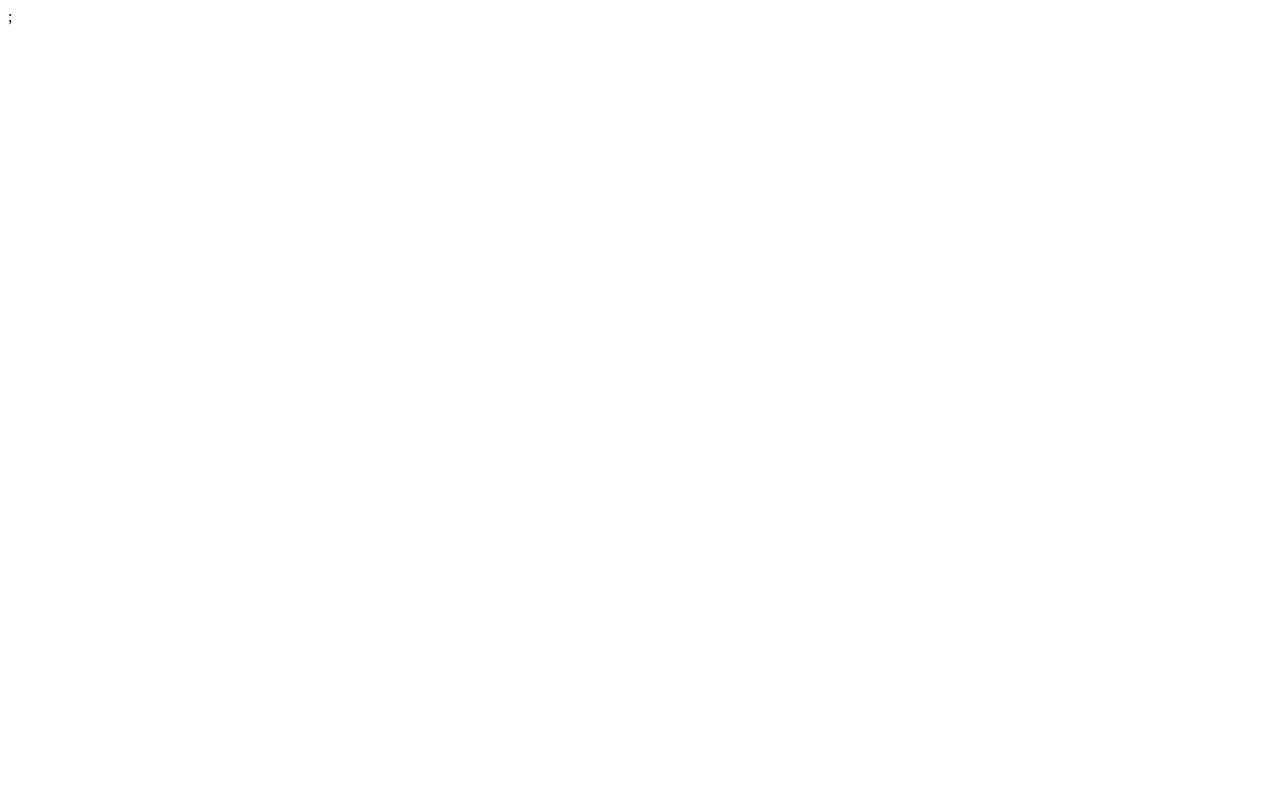
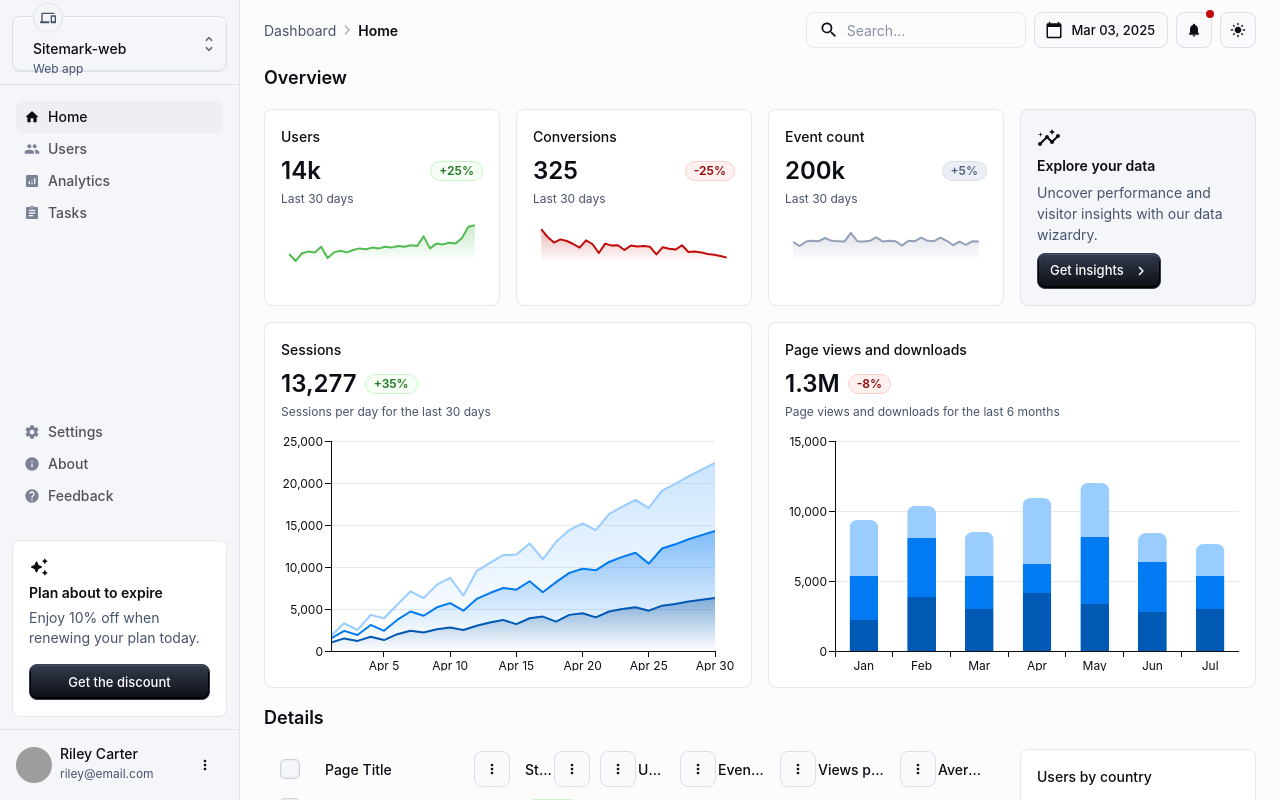
Before and after one commit to ajaykumar-bg/react-hook-form-mui-example, a React (Create React App) app: page /dashboard in a window 1280 px wide. Before the commit this address had no page. Shown: the top 800 px of the page. Built offline with nearby package versions, Linux system fonts and the light colour scheme; grey boxes are pictures that could not be loaded.

Commit message:
Integrated UI with MUI design template

```diff
--- a/src/App.jsx
+++ b/src/App.jsx
@@ -16,6 +16,11 @@ import ProtectedRoute from './components/ProtectedRoute';
 
 import AppLayout from './layout/AppLayout';
 
+import MainGrid from './layout/components/MainGrid';
+import UserManagement from './features/users/components/UserManagement';
+import Settings from './components/Settings';
+import About from './components/About';
+
 const App = () => {
 	return (
 		<Provider store={store}>
@@ -24,15 +29,46 @@ const App = () => {
 					<Route path='/login' element={<Login />} />
 					<Route path='/register' element={<Register />} />
 					<Route
+						path='/dashboard'
+						element={
+							<ProtectedRoute>
+								<AppLayout>
+									<MainGrid />
+								</AppLayout>
+							</ProtectedRoute>
+						}
+					/>
+					<Route
 						path='/users'
 						element={
 							<ProtectedRoute>
-								{/* <ResponsiveDrawer /> */}
-								<AppLayout></AppLayout>
+								<AppLayout>
+									<UserManagement />
+								</AppLayout>
 							</ProtectedRoute>
 						}
 					/>
-					<Route path='/' element={<Navigate to='/users' replace />} />
+					<Route
+						path='/settings'
+						element={
+							<ProtectedRoute>
+								<AppLayout>
+									<Settings />
+								</AppLayout>
+							</ProtectedRoute>
+						}
+					/>
+					<Route
+						path='/about'
+						element={
+							<ProtectedRoute>
+								<AppLayout>
+									<About />
+								</AppLayout>
+							</ProtectedRoute>
+						}
+					/>
+					<Route path='/' element={<Navigate to='/dashboard' replace />} />
 				</Routes>
 			</Router>
 		</Provider>
--- a/src/layout/AppLayout.jsx
+++ b/src/layout/AppLayout.jsx
@@ -6,7 +6,6 @@ import Stack from '@mui/material/Stack';
 
 import AppNavbar from './components/AppNavbar';
 import Header from './components/Header';
-import MainGrid from './components/MainGrid';
 import SideMenu from './components/SideMenu';
 import AppTheme from './theme/AppTheme';
 
@@ -38,7 +37,7 @@ function AppLayout(props) {
 						}}
 					>
 						<Header />
-						<MainGrid />
+						{props.children}
 					</Stack>
 				</Box>
 			</Box>
--- a/src/layout/components/MenuContent.jsx
+++ b/src/layout/components/MenuContent.jsx
@@ -1,4 +1,6 @@
 import * as React from 'react';
+import { useNavigate } from 'react-router-dom';
+
 import List from '@mui/material/List';
 import ListItem from '@mui/material/ListItem';
 import ListItemButton from '@mui/material/ListItemButton';
@@ -14,24 +16,34 @@ import InfoRoundedIcon from '@mui/icons-material/InfoRounded';
 import HelpRoundedIcon from '@mui/icons-material/HelpRounded';
 
 const mainListItems = [
-	{ text: 'Home', icon: <HomeRoundedIcon /> },
+	{ text: 'Home', icon: <HomeRoundedIcon />, routeLink: '/dashboard' },
+	{ text: 'Users', icon: <PeopleRoundedIcon />, routeLink: '/users' },
 	{ text: 'Analytics', icon: <AnalyticsRoundedIcon /> },
-	{ text: 'Clients', icon: <PeopleRoundedIcon /> },
 	{ text: 'Tasks', icon: <AssignmentRoundedIcon /> },
 ];
 
 const secondaryListItems = [
-	{ text: 'Settings', icon: <SettingsRoundedIcon /> },
-	{ text: 'About', icon: <InfoRoundedIcon /> },
+	{ text: 'Settings', icon: <SettingsRoundedIcon />, routeLink: '/settings' },
+	{ text: 'About', icon: <InfoRoundedIcon />, routeLink: '/about' },
 	{ text: 'Feedback', icon: <HelpRoundedIcon /> },
 ];
 
 function MenuContent() {
+	const navigate = useNavigate();
+	const onMenuClick = (routeLink) => {
+		if (!routeLink) return;
+		navigate(routeLink);
+	};
 	return (
 		<Stack sx={{ flexGrow: 1, p: 1, justifyContent: 'space-between' }}>
 			<List dense>
 				{mainListItems.map((item, index) => (
-					<ListItem key={index} disablePadding sx={{ display: 'block' }}>
+					<ListItem
+						key={index}
+						disablePadding
+						sx={{ display: 'block' }}
+						onClick={() => onMenuClick(item.routeLink)}
+					>
 						<ListItemButton selected={index === 0}>
 							<ListItemIcon>{item.icon}</ListItemIcon>
 							<ListItemText primary={item.text} />
@@ -41,7 +53,12 @@ function MenuContent() {
 			</List>
 			<List dense>
 				{secondaryListItems.map((item, index) => (
-					<ListItem key={index} disablePadding sx={{ display: 'block' }}>
+					<ListItem
+						key={index}
+						disablePadding
+						sx={{ display: 'block' }}
+						onClick={() => onMenuClick(item.routeLink)}
+					>
 						<ListItemButton>
 							<ListItemIcon>{item.icon}</ListItemIcon>
 							<ListItemText primary={item.text} />
```
